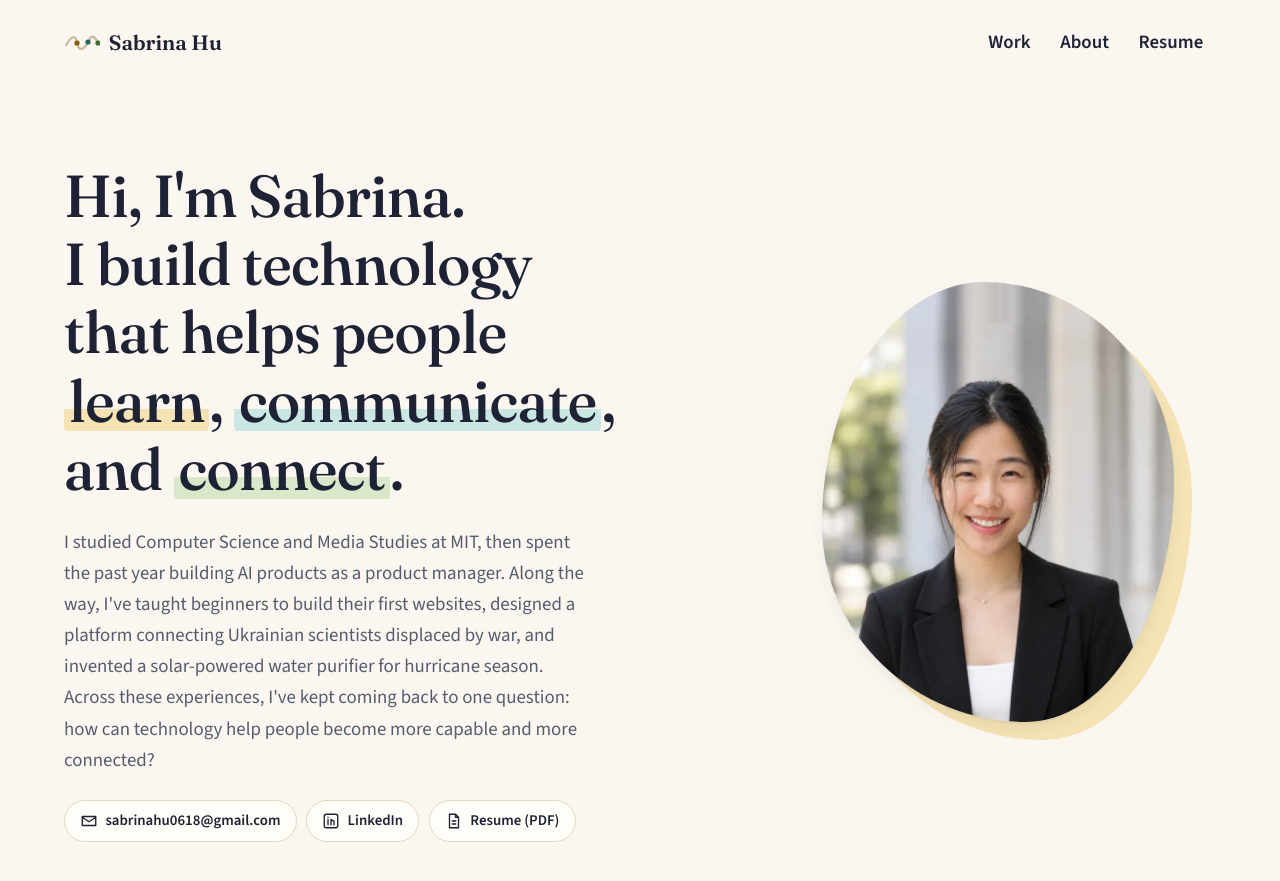
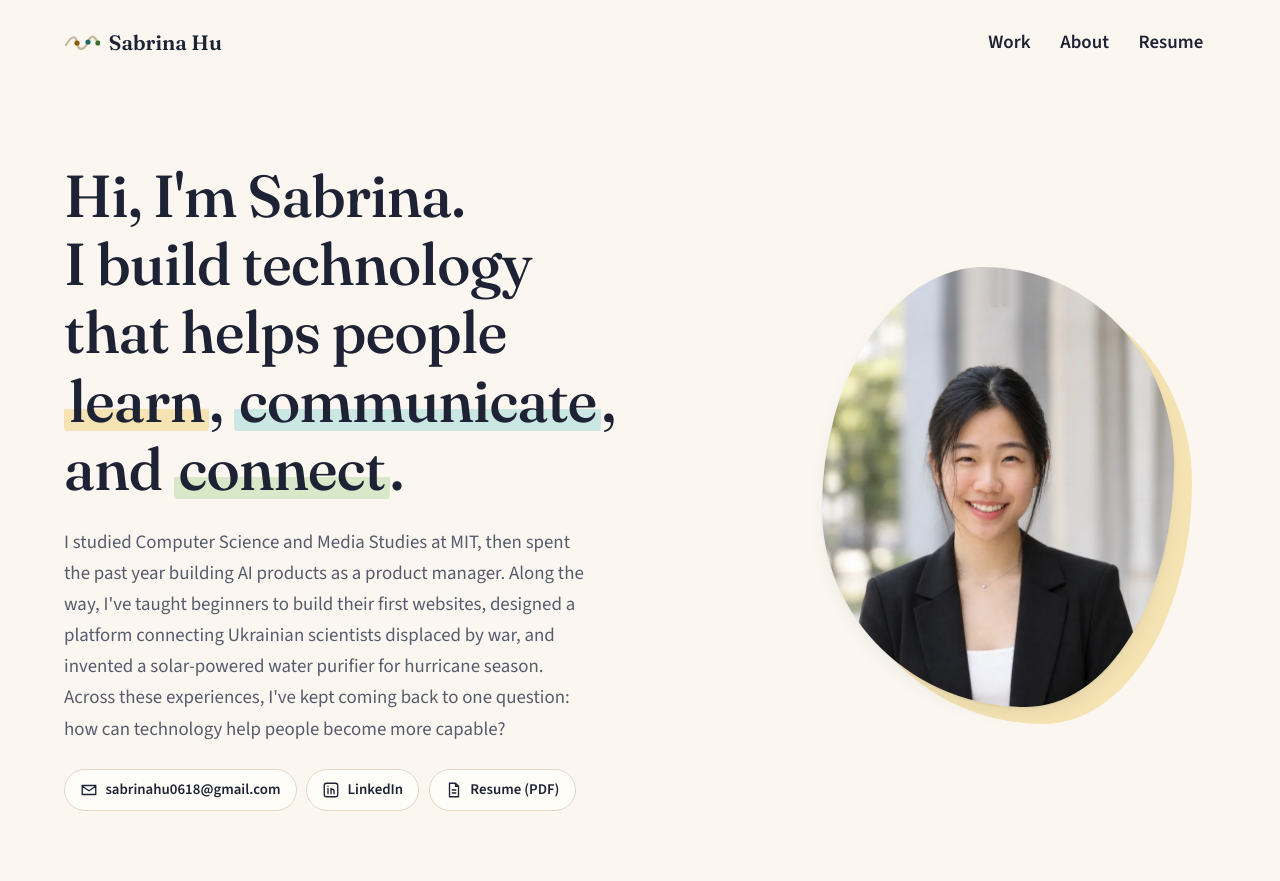
Before and after one commit to sabrinahu618/portfolio, a Jekyll site: the page built from index.html, in a window 1280 px wide and 900 px high. Shown: the top 881 px of the window. Built offline with Jekyll 4.4.1, drawn with Linux system fonts in a browser that asks for light colours.

Commit message:
Homepage intro: end on 'more capable'
Co-Authored-By: Claude Opus 5.5 <noreply@anthropic.com>
Claude-Session: https://claude.ai/code/session_01HybnYJGYPLDq5hkAYptQSd

```diff
--- a/_data/profile.yml
+++ b/_data/profile.yml
@@ -24,8 +24,7 @@ intro: >-
   beginners to build their first websites, designed a platform connecting
   Ukrainian scientists displaced by war, and invented a solar-powered water
   purifier for hurricane season. Across these experiences, I've kept coming
-  back to one question: how can technology help people become more capable
-  and more connected?
+  back to one question: how can technology help people become more capable?
 
 # Short "now" line shown on the homepage.
 now: >-
```
